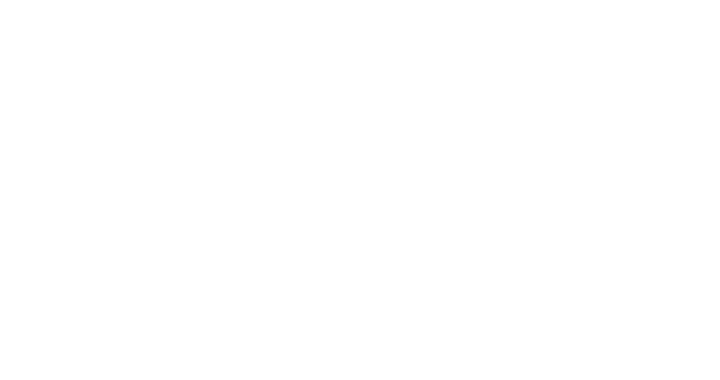
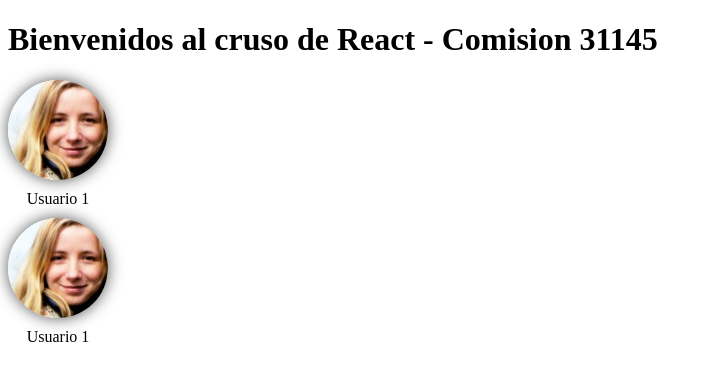
Before and after one commit to patosambucari/CursoReactCoderHouse, a plain HTML site: page Clase01/index.html in a window 1280 px wide. Shown: the whole page, without its empty margins (0-720 px from the left). Drawn offline with Linux system fonts and the light colour scheme.

Commit message:
Previa Clase 2 - 20220316 20:28

```diff
--- a/Clase01/index.html
+++ b/Clase01/index.html
@@ -4,10 +4,18 @@
     <meta charset="UTF-8">
     <meta http-equiv="X-UA-Compatible" content="IE=edge">
     <meta name="viewport" content="width=device-width, initial-scale=1.0">
-    <title>Clase 01</title>
+    <title>Clase 01 React - Comision 31145</title>
+    <link rel="stylesheet" href="styles.css" />
 </head>
 <body>
+    <h1>Bienvenidos al cruso de React - Comision 31145</h1>
+    <picture>
+        <img src ="img/31.jpg" alt="Mujer" />
+        Usuario 1
+    </picture>
+    <div id="root"></div>
+</body>
 
+<script src="main.js"></script>
 
-</body>
 </html>
--- /dev/null
+++ b/Clase01/main.js
@@ -0,0 +1,15 @@
+console.log("hola que tal");
+const app = document.getElementById("root");
+
+app.innerHTML = "<picture><img src='https://randomuser.me/api/portraits/women/5.jpg' alt='Usuario2'/> Usuario 2</picture>";
+
+const Avatar = () =>{
+    return `
+    <picture>
+        <img src ="img/31.jpg" alt="Mujer" />
+        Usuario 1
+    </picture>
+    `
+}
+
+app.innerHTML = Avatar();
--- /dev/null
+++ b/Clase01/styles.css
@@ -0,0 +1,12 @@
+picture {
+    display: flex;
+    flex-direction: column;
+    text-align: center;
+    width: 100px;
+    margin-bottom: 10px;
+}
+img {
+    border-radius: 50%;
+    box-shadow: 0 0 15px #555;
+    margin-bottom: 10px;
+}
```
Also changed, not shown: Clase01/img/31.jpg (added), Clase01/img/43.jpg (added), Clase01/img/55.jpg (added).
